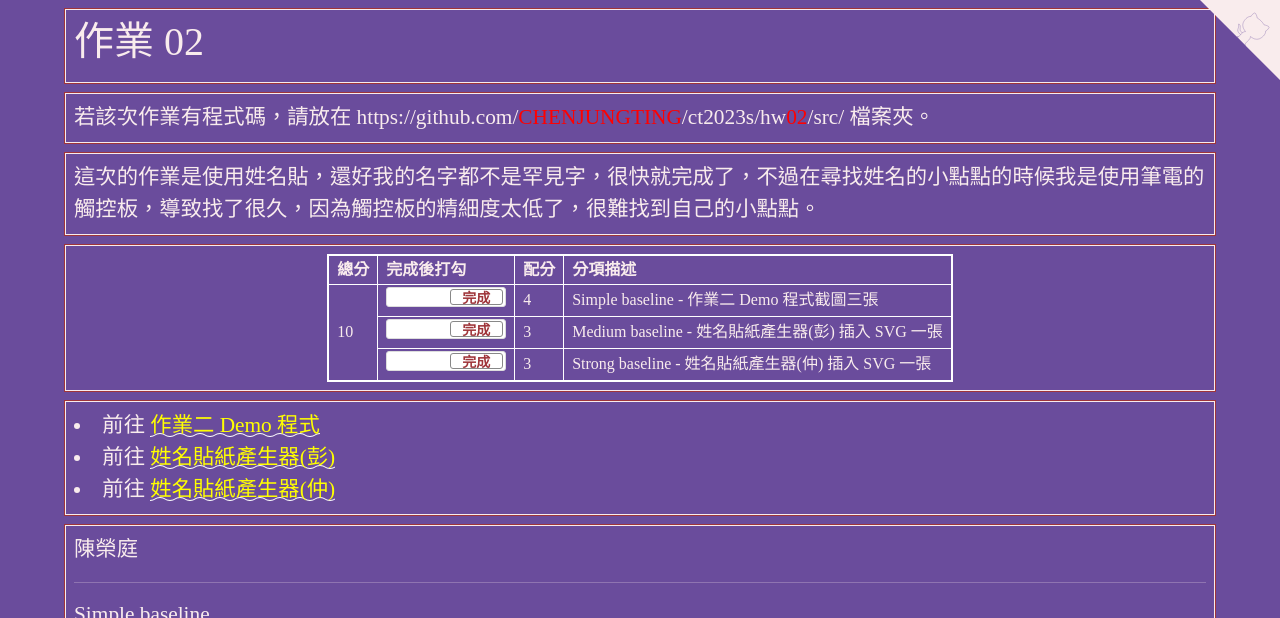
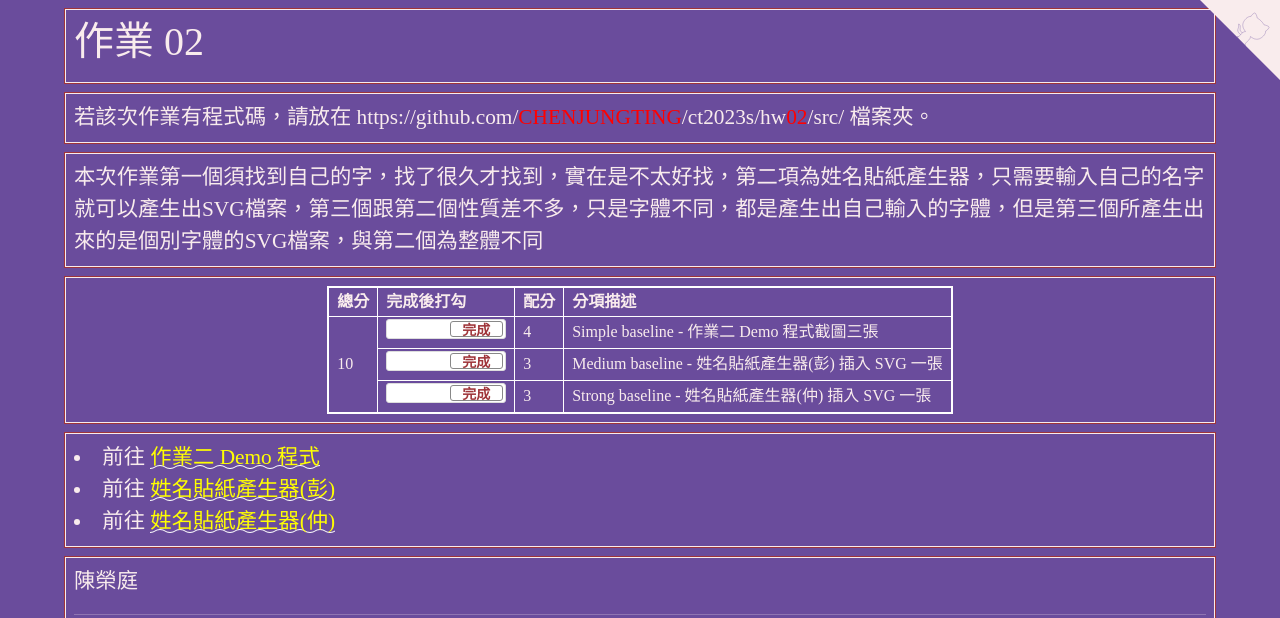
Before and after one commit to CHENJUNGTING/ct2023s, a plain HTML site: page hw02/index.html in a window 1280 px wide. Shown: the top 618 px of the page. Drawn offline with nearby package versions, Linux system fonts and the light colour scheme.

Commit message:
Update index.html

```diff
--- a/hw02/index.html
+++ b/hw02/index.html
@@ -185,7 +185,7 @@
   <!-- ------------------------------------------------>
   <div class="row hw12">
     <div class="col-md-12 twenty">
-      這次的作業是使用姓名貼，還好我的名字都不是罕見字，很快就完成了，不過在尋找姓名的小點點的時候我是使用筆電的觸控板，導致找了很久，因為觸控板的精細度太低了，很難找到自己的小點點。
+      本次作業第一個須找到自己的字，找了很久才找到，實在是不太好找，第二項為姓名貼紙產生器，只需要輸入自己的名字就可以產生出SVG檔案，第三個跟第二個性質差不多，只是字體不同，都是產生出自己輸入的字體，但是第三個所產生出來的是個別字體的SVG檔案，與第二個為整體不同
     </div>
   </div>
 
```
